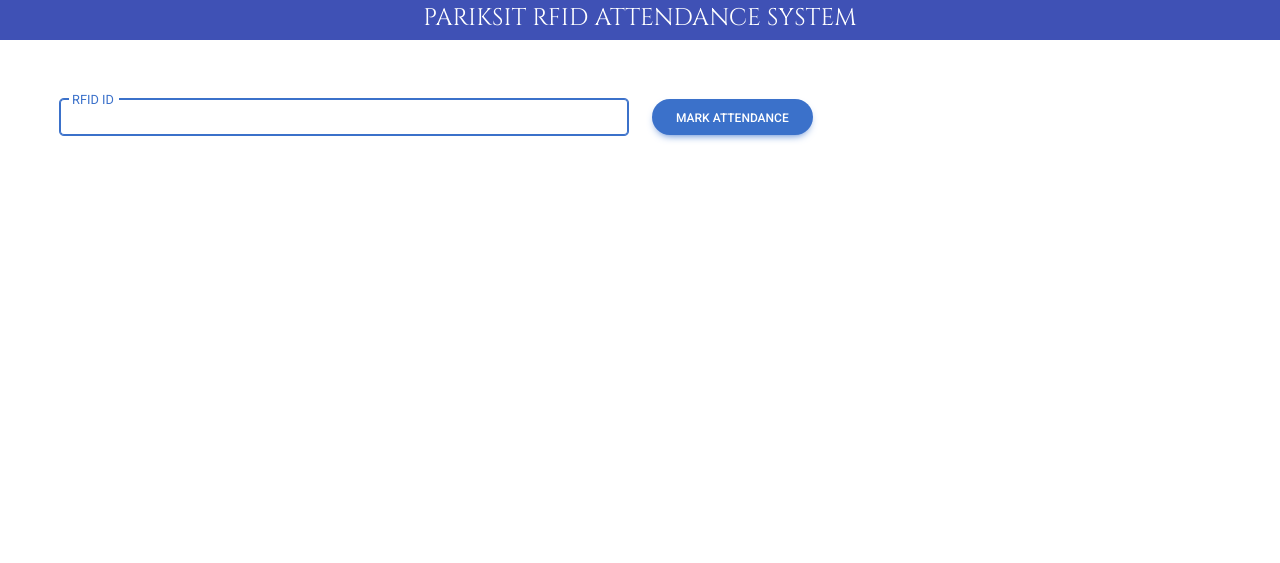
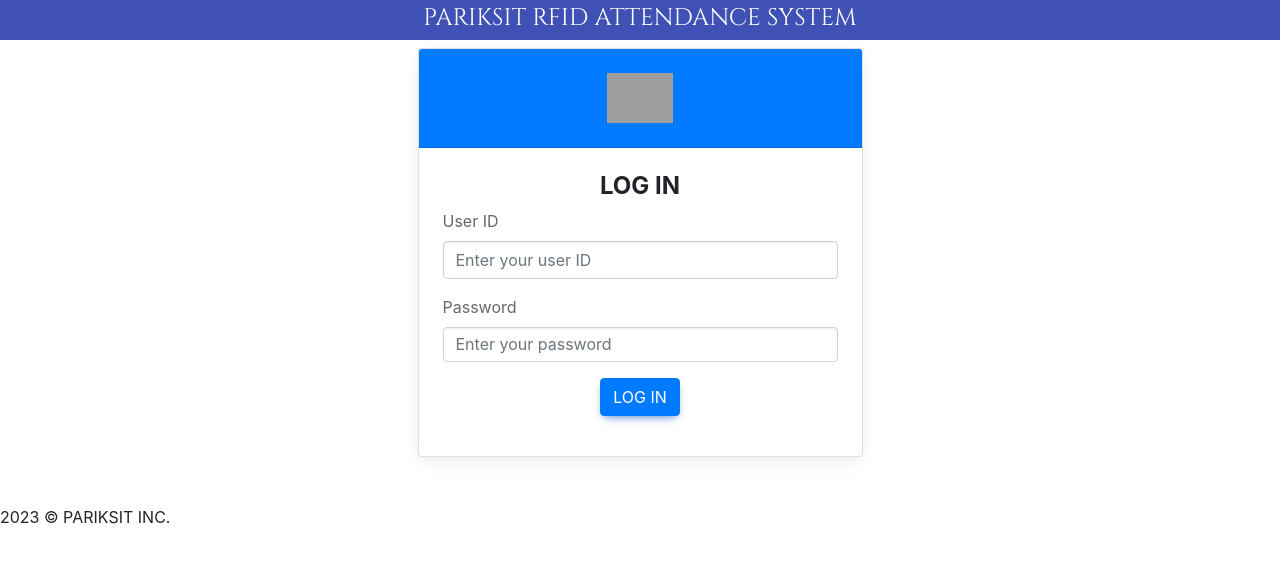
Before and after one commit to somansh001/rfid-reader, a PHP site: page / in a window 1280 px wide. Shown: the top 563 px of the page. Run offline with PHP 8.4, Linux system fonts and the light colour scheme; some libraries are stand-ins or nearby versions; grey boxes are pictures that could not be loaded.

Commit message:
added login page

```diff
--- a/index.php
+++ b/index.php
@@ -1,6 +1,8 @@
 <?php
+
+    include 'login.php';
     include 'header.php';
-    include 'attendance.php';
+    // include 'attendance.php';
     // include 'footer.php';
 
 
--- /dev/null
+++ b/login.php
@@ -0,0 +1,129 @@
+<?php
+// Check if form is submitted
+if ($_SERVER["REQUEST_METHOD"] == "POST") {
+    // Define the correct user ID and password
+    $correctUserID = "admin";
+    $correctPassword = "741852";
+
+    // Check if the entered user ID and password are correct
+    if ($_POST['userid'] === $correctUserID && $_POST['password'] === $correctPassword) {
+        // Redirect to the desired page
+        header("Location: attendance.php");
+        exit;
+    } else {
+        $errorMessage = "Invalid user ID or password. Please try again.";
+    }
+}
+?>
+
+<!DOCTYPE html>
+<html lang="en">
+
+<head>
+    <meta charset="utf-8" />
+    <title>PHPMYADMIN</title>
+    <meta name="viewport" content="width=device-width, initial-scale=1.0">
+    <meta content="" name="description" />
+    <meta content="PARIKSIT INC." name="author" />
+
+    <!-- App favicon -->
+    <link rel="shortcut icon" href="https://media.discordapp.net/attachments/1078997396995985408/1115983582331146352/logo-dark-sm.png">
+
+    <!-- Theme Config Js -->
+    <script src="./vendors/assets/js/hyper-config.js"></script>
+
+    <!-- App css -->
+    <link href="./vendors/assets/css/app-saas.min.css" rel="stylesheet" type="text/css" id="app-style" />
+
+    <!-- Icons css -->
+    <link href="./vendors/assets/css/icons.min.css" rel="stylesheet" type="text/css" />
+</head>
+
+<body class="authentication-bg">
+    <div class="account-pages pt-2 pt-sm-5 pb-4 pb-sm-5">
+        <div class="container">
+            <div class="row justify-content-center">
+                <div class="col-xxl-4 col-lg-5">
+                    <div class="card">
+
+                        <!-- Logo -->
+                        <div class="card-header py-4 text-center bg-primary">
+                            <a href="#">
+                                <span><img src="https://media.discordapp.net/attachments/1078997396995985408/1115983582838669433/logo.png?width=1170&height=303" alt="logo" height="50"></span>
+                            </a>
+                        </div>
+
+                        <div class="card-body p-4">
+
+                            <div class="text-center w-75 m-auto">
+                                <h4 class="text-dark-50 text-center pb-0 fw-bold">LOG IN</h4>
+                                <!-- <p class="text-muted mb-4">Enter your User ID and Password to access the admin panel.</p> -->
+                            </div>
+
+                            <form method="POST" action="">
+
+                                <?php if (isset($errorMessage)) { ?>
+                                    <div class="alert alert-danger" role="alert">
+                                        <?php echo $errorMessage; ?>
+                                    </div>
+                                <?php } ?>
+
+                                <div class="mb-3">
+                                    <label for="userid" class="form-label">User ID</label>
+                                    <input class="form-control" type="text" id="userid" name="userid" required="" placeholder="Enter your user ID">
+                                </div>
+
+                                <div class="mb-3">
+                                    <!-- <a href="pages-recoverpw.html" class="text-muted float-end"><small>Forgot your password?</small></a> -->
+                                    <label for="password" class="form-label">Password</label>
+                                    <div class="input-group input-group-merge">
+                                        <input type="password" id="password" name="password" class="form-control" placeholder="Enter your password">
+                                        <!-- <div class="input-group-text" data-password="false">
+                                            <span class="password-eye"></span>
+                                        </div> -->
+                                    </div>
+                                </div>
+
+                                <!-- <div class="mb-3 mb-3">
+                                    <div class="form-check">
+                                        <input type="checkbox" class="form-check-input" id="checkbox-signin" checked>
+                                        <label class="form-check-label" for="checkbox-signin">Remember me</label>
+                                    </div>
+                                </div> -->
+
+                                <div class="mb-3 mb-0 text-center">
+                                    <button class="btn btn-primary" type="submit"> Log In </button>
+                                </div>
+
+                            </form>
+                        </div> <!-- end card-body -->
+                    </div>
+                    <!-- end card -->
+
+                    <!-- <div class="row mt-3">
+                        <div class="col-12 text-center">
+                            <p class="text-muted">Don't have an account? <a href="pages-register.html" class="text-muted ms-1"><b>Sign Up</b></a></p>
+                        </div>
+                    </div> -->
+                    <!-- end row -->
+
+                </div> <!-- end col -->
+            </div>
+            <!-- end row -->
+        </div>
+        <!-- end container -->
+    </div>
+    <!-- end page -->
+
+    <footer class="footer footer-alt">
+        <script>document.write(new Date().getFullYear())</script> © PARIKSIT INC.
+    </footer>
+    <!-- Vendor js -->
+    <script src="./vendors/assets/js/vendor.min.js"></script>
+
+    <!-- App js -->
+    <script src="./vendors/assets/js/app.min.js"></script>
+
+</body>
+
+</html>
```
